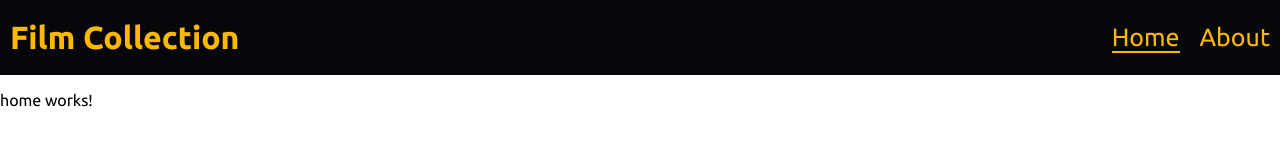
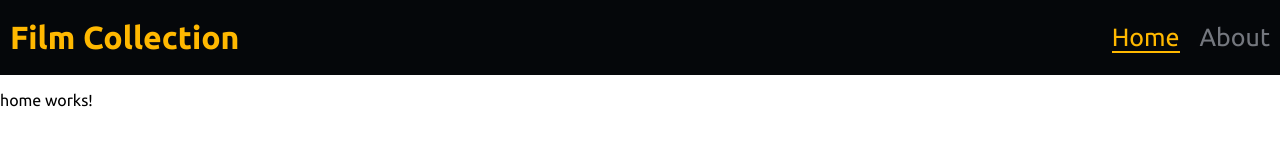
Before and after one commit to mikhalenkadaniil/angular-film-collection, an Angular app: page /home in a window 1280 px wide. Shown: the top 160 px of the page. Built offline with nearby package versions, Linux system fonts and the light colour scheme.

Commit message:
feat: style unactive link

```diff
--- a/src/components/header/header.scss
+++ b/src/components/header/header.scss
@@ -17,7 +17,7 @@
     gap: 20px;
     .link {
       text-decoration: none;
-      color: $primary;
+      color: $tertiary-light;
       position: relative;
       transition-duration: 0.25s;
       font-size:25px;
@@ -28,7 +28,7 @@
         bottom: -1px;
         width: 0;
         height: 2px;
-        background-color: $primary;
+        background-color: $tertiary-light;
         transition-duration: 0.25s;
       }
       &:hover {
@@ -40,8 +40,10 @@
       }
     }
     .active {
+      color: $primary;
       pointer-events: none;
       &::after {
+        background-color: $primary;
         width: 100%;
       }
     }
--- a/src/styles/colors.scss
+++ b/src/styles/colors.scss
@@ -2,4 +2,5 @@ $primary: #ffb800;
 $primary-light: #FFDEA8;
 $secondary: #00e0ff;
 $tertiary: #1a1d23;
+$tertiary-light: #74777E;
 $neutral: #05070a;
```
